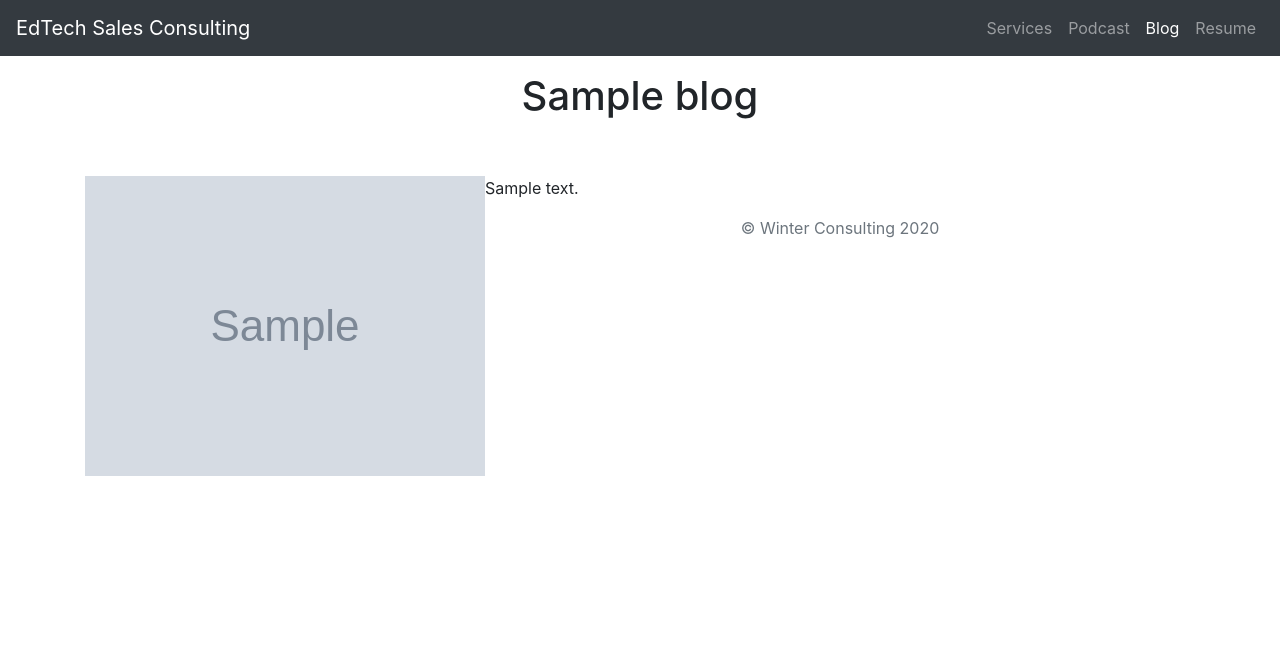
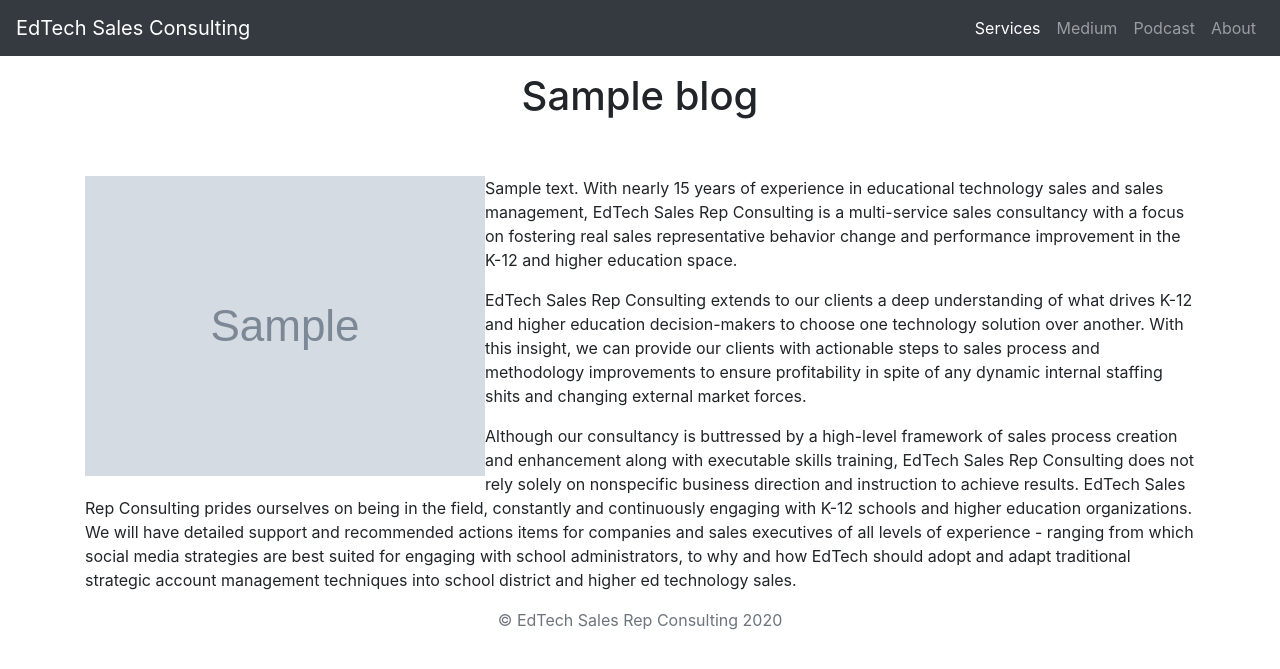
Before and after one commit to shanewin/portfolio-project, a Django app: template blog/templates/blog/detail.html in a window 1280 px wide. Shown: the top 669 px of the page. Run offline with Django 3.2, Linux system fonts and the light colour scheme; the template is opened without the code that fills it: most values are stand-ins (such as "Sample title", 1, 10 or a date in 2020); grey boxes marked "Sample" are stand-in pictures; data that the repository does not hold is empty; some libraries are stand-ins or nearby versions.

Commit message:
Content About Page

```diff
--- a/blog/templates/blog/detail.html
+++ b/blog/templates/blog/detail.html
@@ -54,10 +54,10 @@
         </button>
         <div class="collapse navbar-collapse" id="navbarNavAltMarkup">
           <div class="navbar-nav ml-auto">
-            <a class="nav-item nav-link" href="#">Services</a>
+            <a class="nav-item nav-link active" href="{% url 'allblogs' %}">Services</a>
+            <a class="nav-item nav-link" href="https://medium.com/@edtechsalesrep" target="_blank">Medium</a>
             <a class="nav-item nav-link" href="#">Podcast</a>
-            <a class="nav-item nav-link active" href="{% url 'allblogs' %}">Blog</a>
-            <a class="nav-item nav-link" href="{% static 'Shane_Winter_Resume_2019_2.pdf' %}">Resume</a>
+            <a class="nav-item nav-link" href="#">About</a>
           </div>
         </div>
       </nav>
@@ -71,14 +71,24 @@
 
 <br />
 <br />
-<p><img class="img-fluid" src="{{ blog.image.url }}" style="float: left;" />{{ blog.body }}</p>
+<p><img class="img-fluid" src="{{ blog.image.url }}" style="float: left;" />{{ blog.body }}
+  With nearly 15 years of experience in educational technology sales and sales management, EdTech Sales Rep Consulting is a multi-service sales consultancy with a focus on fostering real sales representative behavior change and performance improvement in the K-12 and higher education space.
+</p>
+<p>
+EdTech Sales Rep Consulting extends to our clients a deep understanding of what drives K-12 and higher education decision-makers to choose one technology solution over another. With this insight, we can provide our clients with actionable steps to sales process and methodology improvements to ensure profitability in spite of any dynamic internal staffing shits and changing external market forces.
+</P>
+<p>
+  Although our consultancy is buttressed by a high-level framework of sales process creation and enhancement along with executable skills training, EdTech Sales Rep Consulting does not rely solely on nonspecific business direction and instruction to achieve results. EdTech Sales Rep Consulting prides ourselves on being in the field, constantly and continuously engaging with K-12 schools and higher education organizations. We will have detailed support and recommended actions items for companies and sales executives of all levels of experience - ranging from which social media strategies are best suited for engaging with school administrators, to why and how EdTech should adopt and adapt traditional strategic account management techniques into school district and higher ed technology sales.
+
+
+</p>
 
 </div>
 </main>
 
 <footer class="text-muted">
   <div class="container text-center">
-    <p> © Winter Consulting {% now "Y" %}</p>
+    <p> © EdTech Sales Rep Consulting {% now "Y" %}</p>
   </div>
 </footer>
 <script src="https://code.jquery.com/jquery-3.4.1.slim.min.js" integrity="sha384-J6qa4849blE2+poT4WnyKhv5vZF5SrPo0iEjwBvKU7imGFAV0wwj1yYfoRSJoZ+n" crossorigin="anonymous"></script>
```
